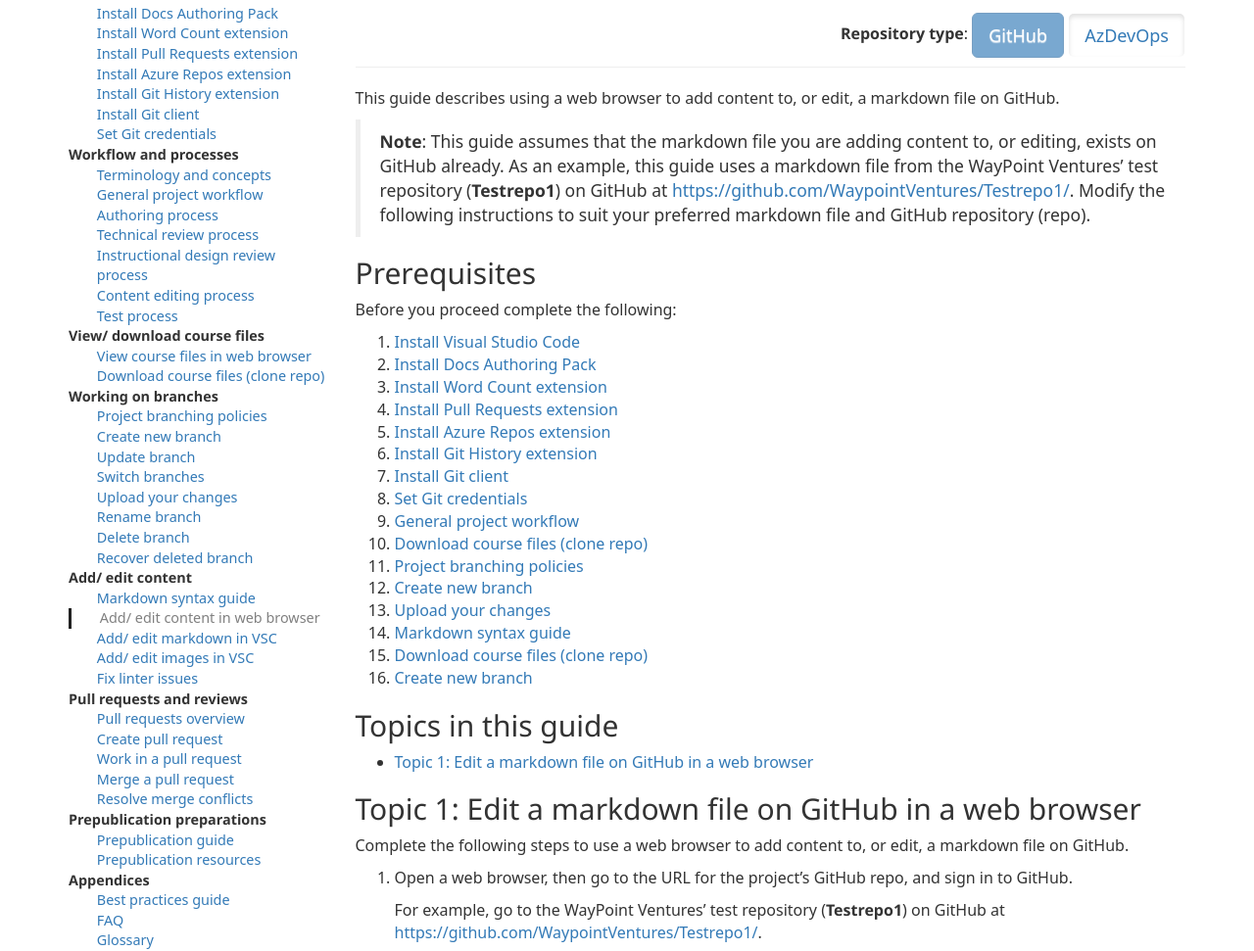
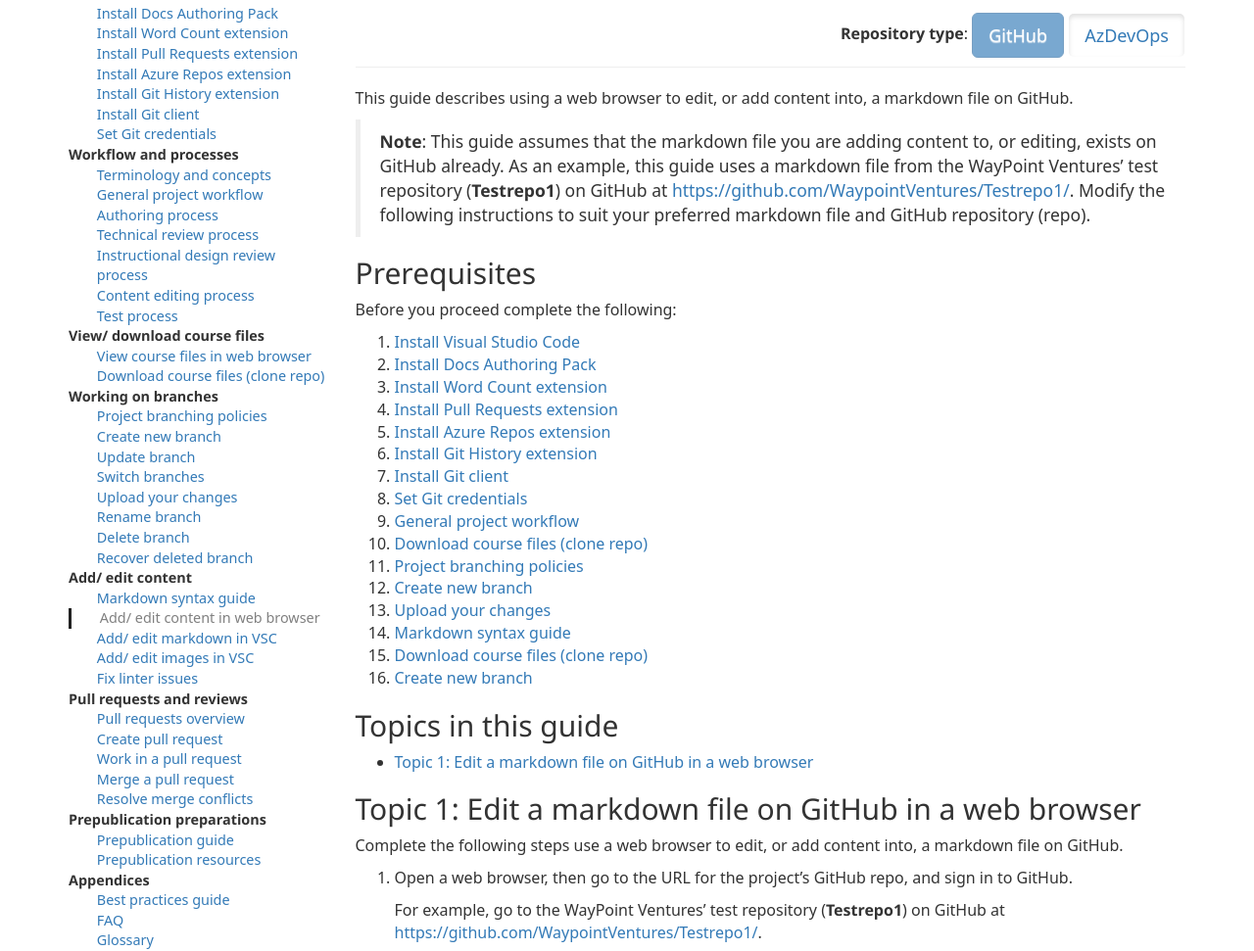
Before and after one commit to mkavana/docs, a Jekyll site: the page built from _posts/11-add-content/2020-06-02-edit-in-browser.md, in a window 1280 px wide and 1400 px high. Shown: the part 217-1188 px from the top of the window at 98% size. Built offline with Jekyll 4.4.1, drawn with Linux system fonts in a browser that asks for light colours; some web fonts are replaced; some of the changed text lies outside the part shown.

Commit message:
clarify steps in 'edit in browser guide' .md

```diff
--- a/_posts/11-add-content/2020-06-02-edit-in-browser.md
+++ b/_posts/11-add-content/2020-06-02-edit-in-browser.md
@@ -2,7 +2,7 @@
 layout: multi
 title: Add/ edit content in web browser
 subtitle: GitHub
-description: A guide to using a web browser to add content to, or edit, a markdown file on GitHub
+description: A guide to using a web browser to edit, or add content into, a markdown file on GitHub
 author: mkavana
 date: 01 Jun 2020
 post-number: 11.2
@@ -13,7 +13,7 @@ include-in-quickstart: "false"
 video_url: "none"
 ---
 
-This guide describes using a web browser to add content to, or edit, a markdown file on GitHub.
+This guide describes using a web browser to edit, or add content into, a markdown file on GitHub.
 
 > **Note**: This guide assumes that the markdown file you are adding content to, or editing, exists on GitHub already. As an example, this guide uses a markdown file from the WayPoint Ventures' test repository (**Testrepo1**) on GitHub at [https://github.com/WaypointVentures/Testrepo1/](https://github.com/WaypointVentures/Testrepo1/). Modify the following instructions to suit your preferred markdown file and GitHub repository (repo).
 
@@ -27,7 +27,7 @@ This guide describes using a web browser to add content to, or edit, a markdown
 
 ## Topic 1: Edit a markdown file on GitHub in a web browser {#topic1}
 
-Complete the following steps to use a web browser to add content to, or edit, a markdown file on GitHub.
+Complete the following steps use a web browser to edit, or add content into, a markdown file on GitHub.
 
 1. Open a web browser, then go to the URL for the project's GitHub repo, and sign in to GitHub.
 
@@ -133,7 +133,7 @@ Complete the following steps to use a web browser to add content to, or edit, a
 
     When your changes are merged on GitHub, you can delete your unused branch by following the guide [Delete branch]({{site.baseurl}}/branches/delete-branch.html).
 
-You have edited an existing markdown file on GitHub using a web browser successfully.
+You have used a web browser to edit, or add content into, a markdown file on GitHub successfully.
 
 {% include appendices.html %}
 
```
Also changed, not shown: other parts of _posts/11-add-content/2020-06-02-edit-in-browser.md (+1 -1 lines).
